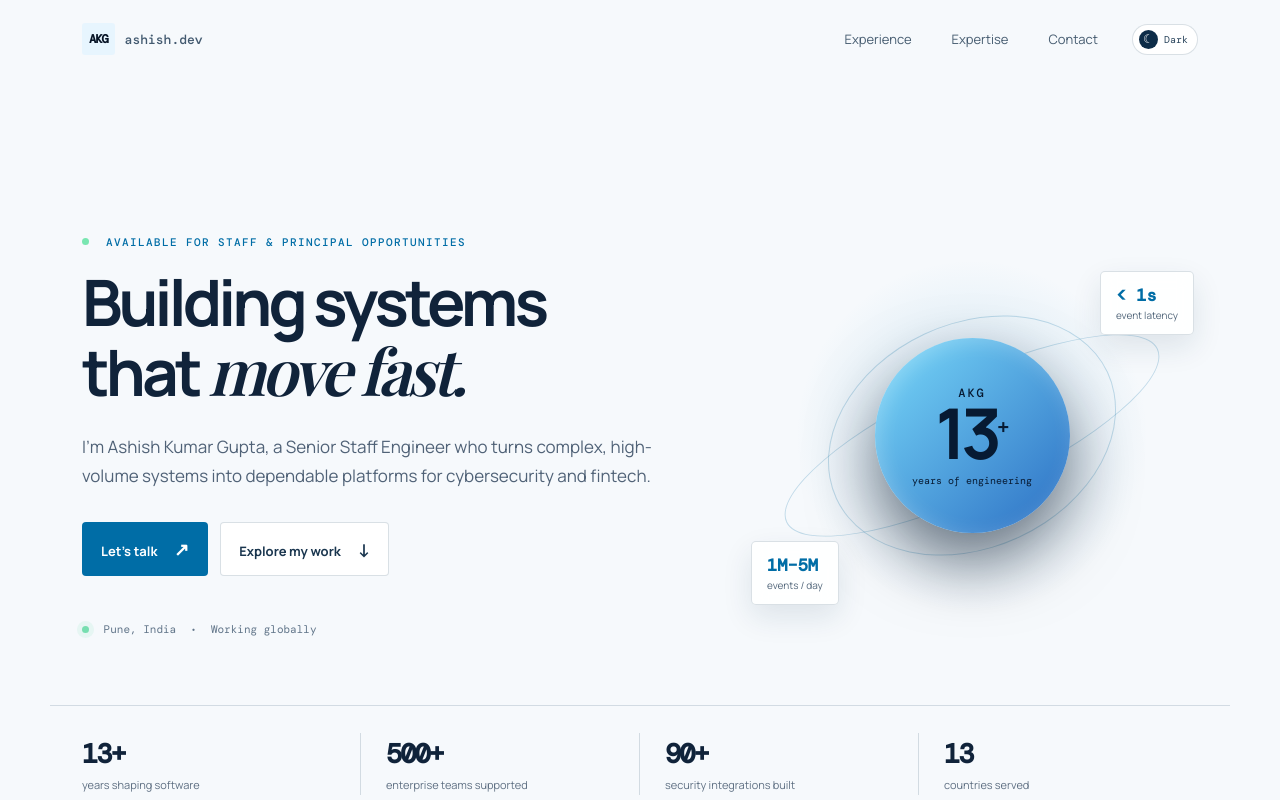
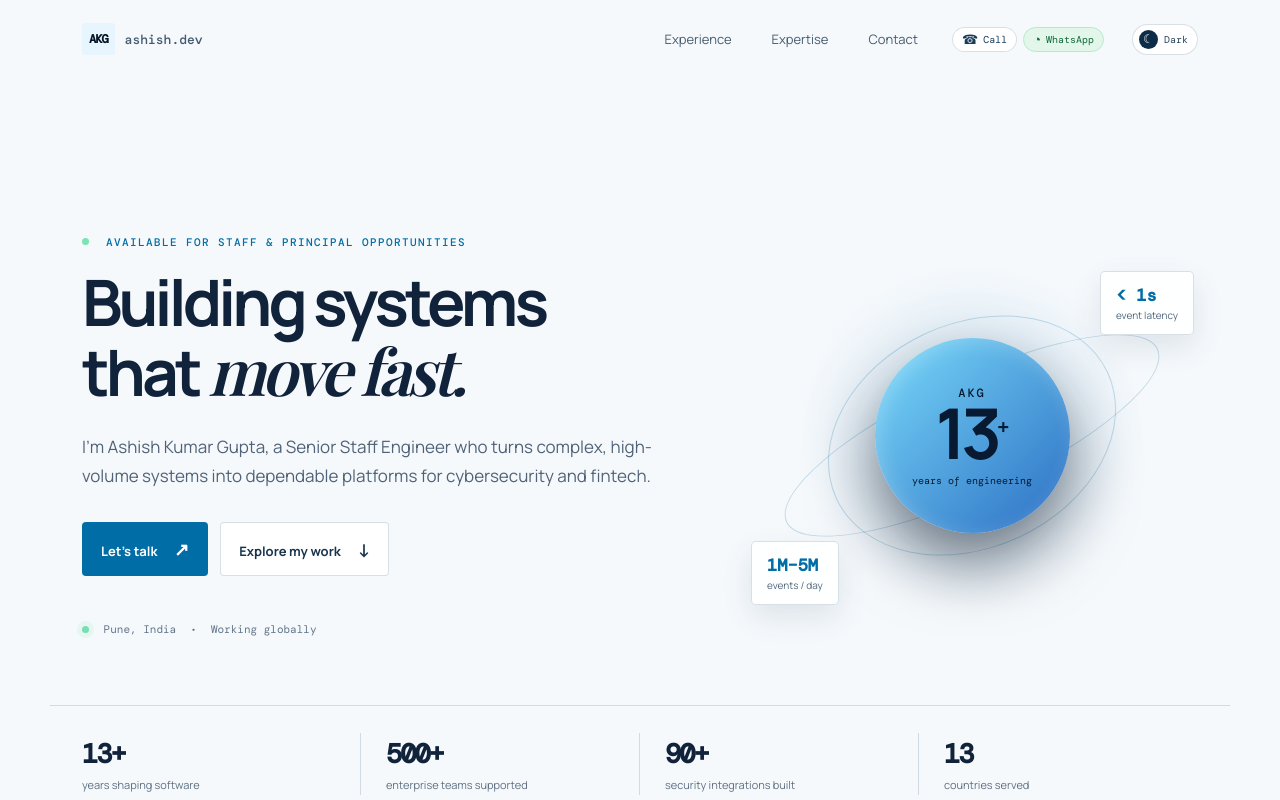
Before and after one commit to ashishkrgupta/ashishkrgupta, a React (Vite) app: page / in a window 1280 px wide. Shown: the top 800 px of the page. Built offline with nearby package versions, Linux system fonts and the light colour scheme; a web font is replaced by a local one.

Commit message:
added call and whats app button

```diff
--- /dev/null
+++ b/src/header-actions.css
@@ -0,0 +1,9 @@
+.quick-contact { display:flex; gap:6px; align-items:center; }
+.quick-contact a { display:flex; align-items:center; gap:5px; border:1px solid var(--line); border-radius:20px; padding:5px 9px; color:#d6e5f2; background:rgba(255,255,255,.04); font:10px var(--mono); text-decoration:none; transition:transform .2s, background .2s; }
+.quick-contact a:hover { transform:translateY(-2px); background:rgba(117,214,255,.15); }
+.quick-contact a:last-child { color:#bff5d0; border-color:rgba(87,218,135,.38); background:rgba(64,174,107,.12); }
+.quick-contact span { font-size:13px; line-height:1; }.quick-contact i { font-style:normal; }
+:root[data-theme="light"] .quick-contact a { color:#193c59; background:#fff; border-color:rgba(23,61,93,.16); }
+:root[data-theme="light"] .quick-contact a:last-child { color:#12683b; background:#e2f7ea; border-color:#b9e7cd; }
+@media(max-width:760px){.quick-contact i{display:none}.quick-contact a{padding:6px}.quick-contact{gap:4px}}
+@media(max-width:430px){.quick-contact{display:none}}
--- a/src/main.jsx
+++ b/src/main.jsx
@@ -1,6 +1,7 @@
 import { useEffect, useState } from 'react';
 import { createRoot } from 'react-dom/client';
 import './styles.css';
+import './header-actions.css';
 
 const roles = [
   {
@@ -64,6 +65,10 @@ function App() {
         <nav className={menuOpen ? 'links links--open' : 'links'}>
           <button onClick={() => jump('#experience')}>Experience</button><button onClick={() => jump('#expertise')}>Expertise</button><button onClick={() => jump('#contact')}>Contact</button>
         </nav>
+        <div className="quick-contact">
+          <a href="tel:+917208769992" aria-label="Call Ashish"><span>☎</span><i>Call</i></a>
+          <a href="https://wa.me/917208769992" target="_blank" rel="noreferrer" aria-label="Message Ashish on WhatsApp"><span>◔</span><i>WhatsApp</i></a>
+        </div>
         <button className="theme-toggle" onClick={() => setTheme(theme === 'dark' ? 'light' : 'dark')} aria-label={`Switch to ${theme === 'dark' ? 'light' : 'dark'} theme`} title="Toggle color theme"><span>{theme === 'dark' ? '☀' : '☾'}</span><i>{theme === 'dark' ? 'Light' : 'Dark'}</i></button>
         <button className="menu" onClick={() => setMenuOpen(!menuOpen)} aria-label="Toggle navigation">{menuOpen ? '×' : '☰'}</button>
       </div>
```
Also changed, not shown: 4 other files (tests, documents, lock files or other folders).
